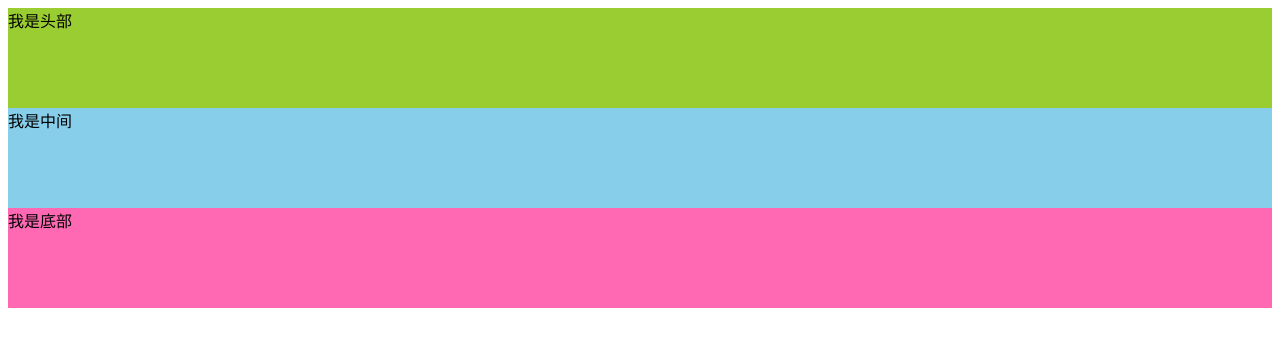
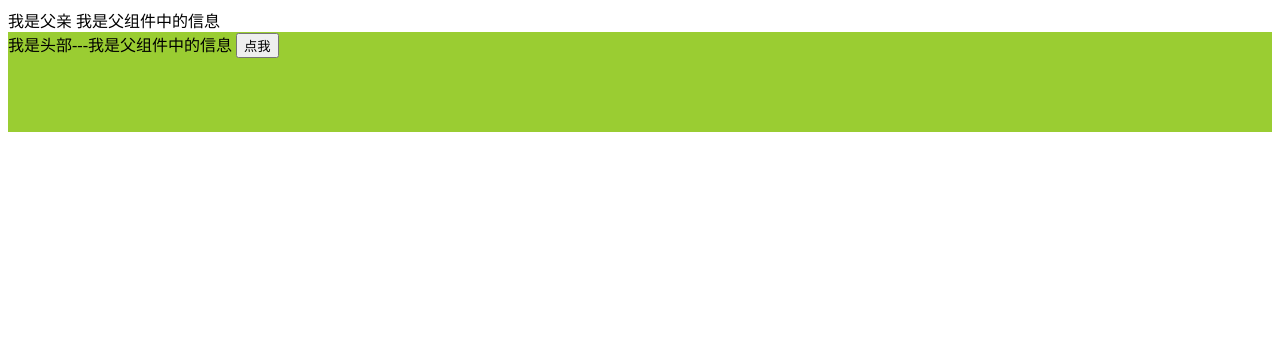
Before and after one commit to bo-bi/CZVUE, a Vue app: page / in a window 1280 px wide. Shown: the top 346 px of the page. Built offline with nearby package versions, Linux system fonts and the light colour scheme.

Commit message:
27.sync修饰符父子组件同步信息

```diff
--- a/src/app.vue
+++ b/src/app.vue
@@ -2,9 +2,10 @@
     <!--你好 这是错误的，必须有且只能有一个根节点！-->
     <div>
         <!--3.使用组件-->
-        <header-vue></header-vue>
-        <body-vue></body-vue>
-        <footer-vue></footer-vue>
+        我是父亲 {{ msg }}
+        <header-vue :msg.sync="msg"></header-vue>
+        <!--<body-vue></body-vue>-->
+        <!--<footer-vue></footer-vue>-->
     </div>
 </template>
 
@@ -16,7 +17,7 @@
     export default {
         data() {
             return {
-
+              msg: '我是父组件中的信息'
             }
         },
         methods: {
--- a/src/components/header.vue
+++ b/src/components/header.vue
@@ -1,11 +1,21 @@
 <template>
-    <div>我是头部</div>
+    <div>
+        我是头部---{{msg}}
+        <button @click="changemsgAll">点我</button>
+    </div>
 </template>
 
 <script>
     export default {
         data() {
             return {}
+        },
+        props: ['msg'],
+        methods: {
+          changemsgAll () {
+            this.$emit('update:msg', '哈哈子组件改变了')
+            // this.msgAll = true
+          }
         }
     }
 </script>
```
